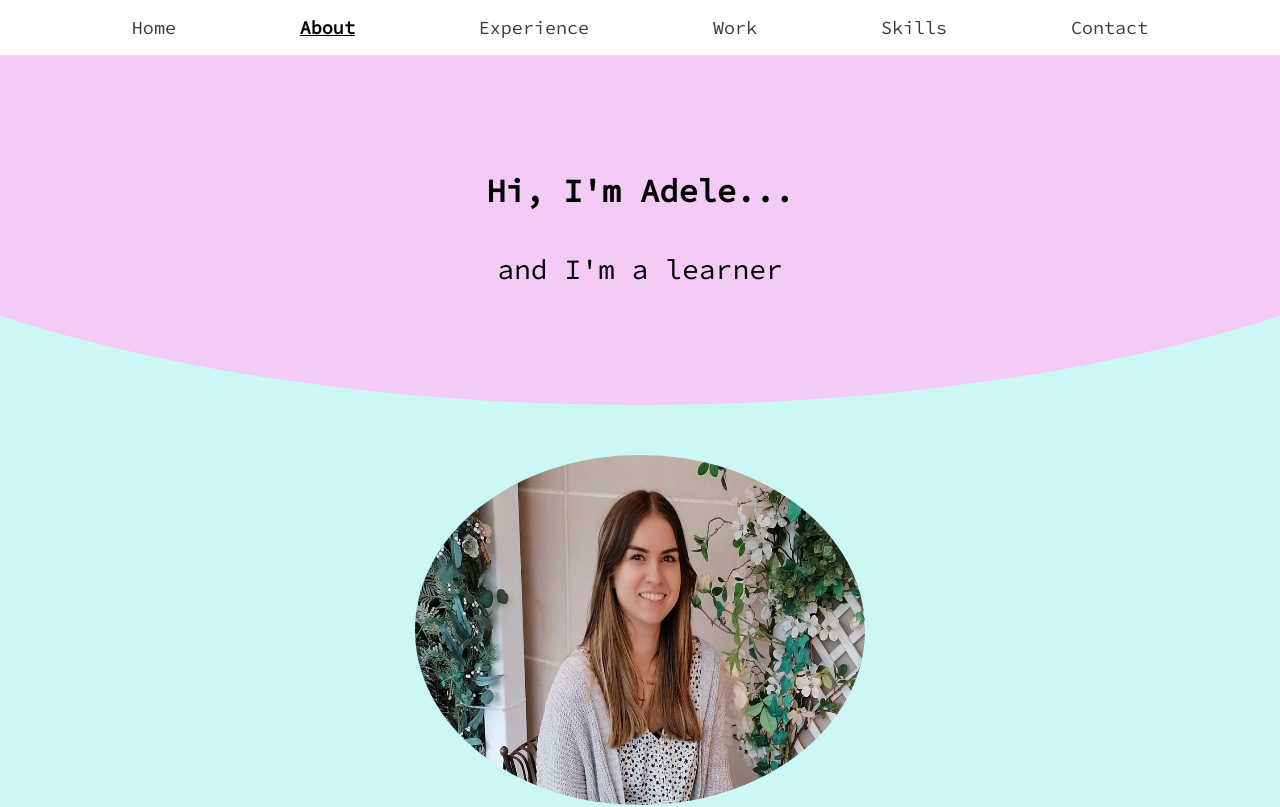
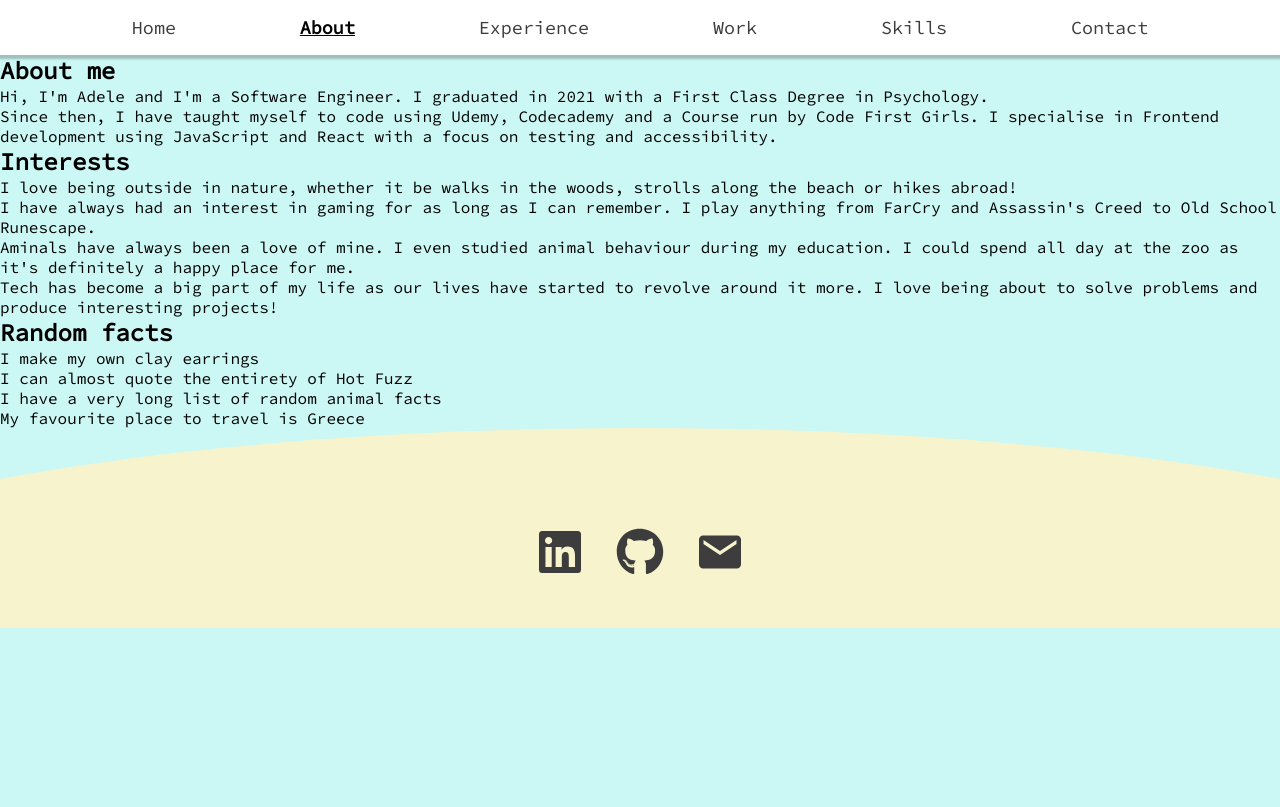
Before and after one commit to Adele-B/Adele-B.github.io, a React app: page /about in a window 1280 px wide. Shown: the top 807 px of the page. Built offline with nearby package versions, Linux system fonts and the light colour scheme.

Commit message:
Add About section

```diff
--- a/src/App.jsx
+++ b/src/App.jsx
@@ -1,13 +1,18 @@
 import React from 'react';
+import { Routes, Route } from 'react-router-dom';
 import Footer from './components/Footer';
 import Nav from './components/Navigation';
+import About from './pages/About';
 import Home from './pages/Home';
 
 function App() {
   return (
     <>
       <Nav />
-      <Home />
+      <Routes>
+        <Route path="/" element={<Home />} />
+        <Route path="/about" element={<About />} />
+      </Routes>
       <Footer />
     </>
   )
--- /dev/null
+++ b/src/pages/About.jsx
@@ -0,0 +1,46 @@
+import React from "react";
+
+function About() {
+  return (
+    <main>
+      <section className="about__section">
+        <div className="about__me">
+          <h1 className="about__title">About me</h1>
+          <p className="about__text">
+            Hi, I'm Adele and I'm a Software Engineer. I graduated in 2021 with a First Class Degree in Psychology.
+          </p>
+          <p className="about__text">
+            Since then, I have taught myself to code using Udemy, Codecademy and a Course run by Code First Girls.
+            I specialise in Frontend development using JavaScript and React with a focus on testing and accessibility.
+          </p>
+        </div>
+        <div className="about__text__container">
+          <h2 className="about__heading">Interests</h2>
+          <p className="about__text">
+            I love being outside in nature, whether it be walks in the woods, strolls along the beach or hikes abroad!
+          </p>
+          <p className="about__text">
+            I have always had an interest in gaming for as long as I can remember. I play anything from FarCry and Assassin's Creed to Old School Runescape.
+          </p>
+          <p className="about__text">
+            Aminals have always been a love of mine. I even studied animal behaviour during my education. I could spend all day at the zoo as it's definitely a happy place for me.
+          </p>
+          <p className="about__text">
+            Tech has become a big part of my life as our lives have started to revolve around it more. I love being about to solve problems and produce interesting projects!
+          </p>
+        </div>
+        <div className="about__text__container">
+          <h2 className="about__heading">Random facts</h2>
+          <ul>
+            <li className="about__text--list">I make my own clay earrings</li>
+            <li className="about__text--list">I can almost quote the entirety of Hot Fuzz</li>
+            <li className="about__text--list">I have a very long list of random animal facts</li>
+            <li className="about__text--list">My favourite place to travel is Greece</li>
+          </ul>
+        </div>
+      </section>
+    </main>
+  )
+}
+
+export default About;
```
